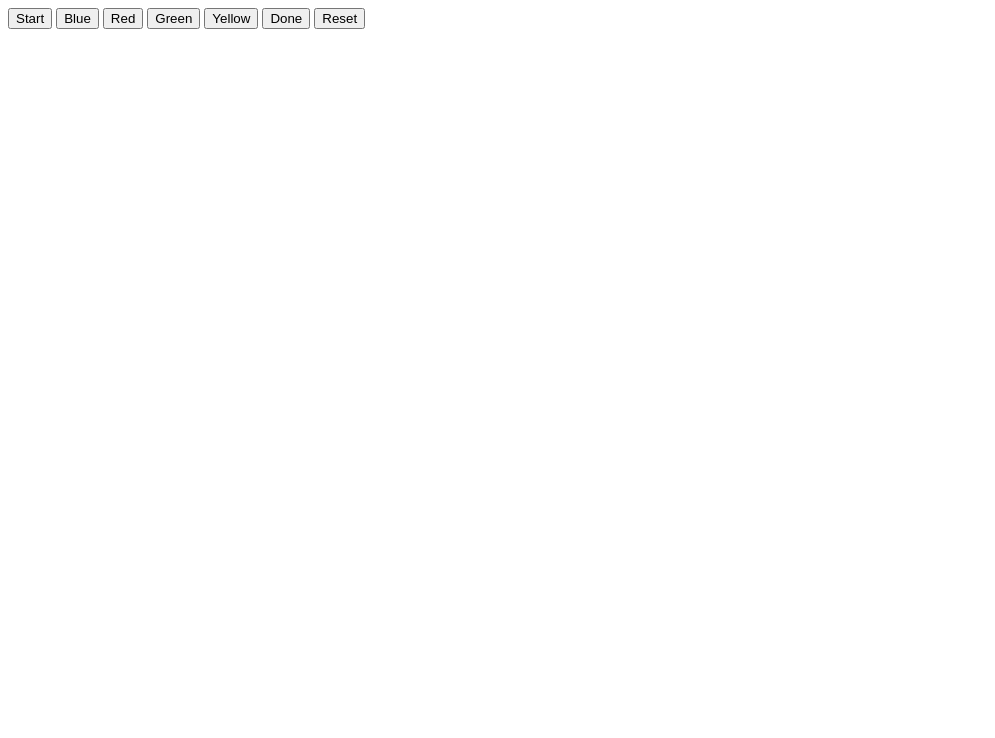
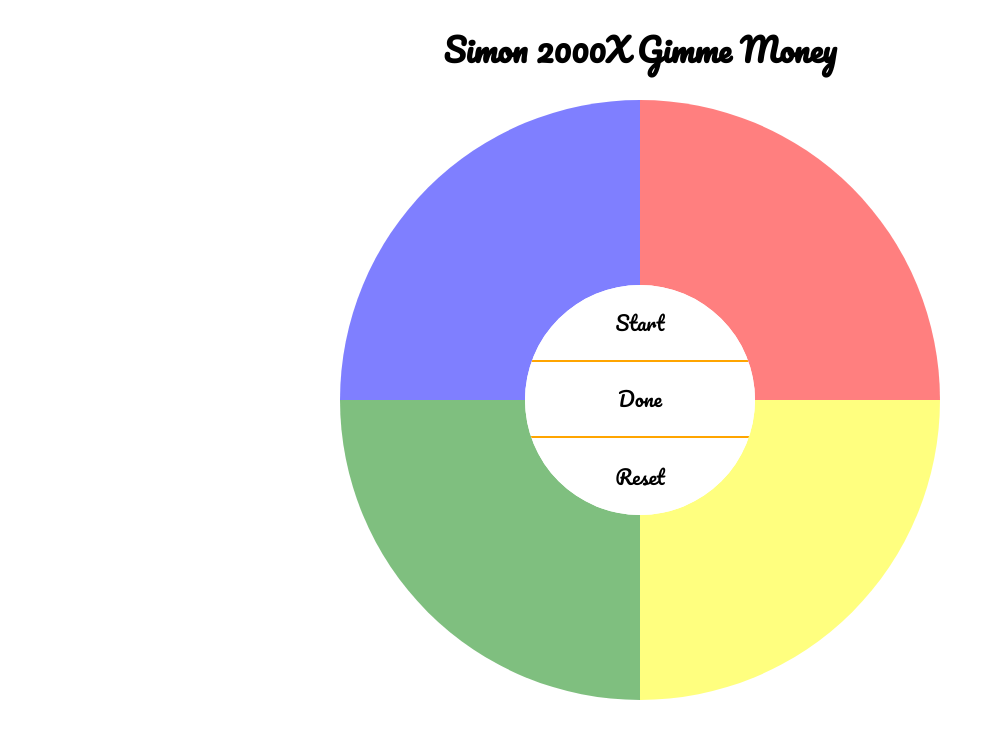
Before and after one commit to MogHirsch93/Simon-Game, a plain HTML site: page index.html in a window 1280 px wide. Shown: the whole page, without its empty margins (0-995 px from the left). Drawn offline with Linux system fonts and the light colour scheme.

Commit message:
Functional Styled Simon Game HTML CSS JS

```diff
--- /dev/null
+++ b/index.css
@@ -0,0 +1,100 @@
+*,:after,:before{
+  box-sizing: border-box;
+}
+
+body{
+  text-align: center;
+  font-family: 'Pacifico', cursive;
+}
+
+button{
+  min-height: 15px;
+  min-width: 50px;
+}
+.blue{
+  background-color: blue;
+}
+.red{
+  background-color: red;
+}
+.green{
+  background-color: green;
+}
+.yellow{
+  background-color: yellow;
+}
+.blue,
+.red,
+.yellow,
+.green{
+  opacity: 0.5;
+}
+.blue:active,
+.red:active,
+.yellow:active,
+.green:active{
+  opacity: 1;
+}
+.active{
+  opacity: 1;
+}
+
+
+.gameboard {
+  position: absolute;
+  display: flex;
+  flex-wrap: wrap;
+  height: 600px;
+  width: 600px;
+  border-radius: 50%;
+  overflow: hidden;
+  padding: 0;
+  transform: translate(-50%, -50%);
+  top: 50%;
+  left: 50%;
+
+  /*box-shadow: 10px 5px 10px orange;*/
+}
+
+.gameboard__button {
+  padding: 0;
+  margin: 0;
+  border: 0;
+  border-radius: 0;
+  width: 50%;
+  height: 50%;
+}
+
+.gameboard__controls{
+  position: absolute;
+  background-color: white;
+  height: 230px;
+  width: 230px;
+  transform: translate(-50%, -50%);
+  top: 50%;
+  left: 50%;
+  border-radius: 50%;
+  overflow: hidden;
+}
+
+.gameboard__control-button {
+  background-color: white;
+  border: 0;
+  border-bottom-style: solid;
+  border-bottom-color: orange;
+  border-bottom-width: 2px;
+  font-size: 1.25rem;
+  display: block;
+  width: 100%;
+  height: 33.333%;
+  font-family: 'Pacifico', cursive;
+}
+
+.gameboard__control-button:hover{
+  background-color: orange;
+  color: white;
+}
+
+.gameboard__control-button:last-child {
+  border: 0;
+}
--- a/index.html
+++ b/index.html
@@ -1,20 +1,33 @@
 <!DOCTYPE html>
 <html>
+
 <head>
+    <link href="https://fonts.googleapis.com/css?family=Pacifico|Rubik" rel="stylesheet">
   <meta charset="utf-8">
   <title> Simon Game </title>
+  <link rel="stylesheet" href="index.css" />
 </head>
+
 <body>
 
-   <button id='start' onclick='computerMove()'> Start </button>
-    <button id='blue' data-value='0' onclick='insert0()'> Blue </button>
-    <button id='red' data-value='1' onclick='insert1()'> Red </button>
-    <button id='green' data-value='2' onclick='insert2()'> Green </button>
-    <button id='yellow' data-value='3' onclick='insert3()'> Yellow </button>
-    <button id='done' onclick='done()'> Done </button>
-    <button id='reset' onclick='reset()'> Reset </button>
-    <!-- <button id='reset' onclick=> Reset </button> -->
+  <h1> Simon 2000X Gimme Money</h1>
+
+  <div class="gameboard">
+
+    <button id='blue' class='gameboard__button blue' data-value='0' onclick='blue()'></button>
+    <button id='red' class='gameboard__button red' data-value='1' onclick='red()'></button>
+    <button id='green' class='gameboard__button green' data-value='2' onclick='green()'></button>
+    <button id='yellow' class='gameboard__button yellow' data-value='3' onclick='yellow()'></button>
+
+    <div class='gameboard__controls'>
+      <button id='start' class='gameboard__control-button' onclick='computerMove()'> Start </button>
+      <button id='done' class='gameboard__control-button' onclick='done()'> Done </button>
+      <button id='reset' class='gameboard__control-button' onclick='reset()'> Reset </button>
+    </div>
+
+  </div>
 
   <script src='index.js'></script>
 </body>
+
 </html>
--- a/index.js
+++ b/index.js
@@ -1,55 +1,83 @@
-//ComputerMove
-var comp = [];
+const possibleMoves = ['blue', 'red', 'green', 'yellow']
+let computerMoves = []
+let userMoves = []
 
-//UserMove
-var user = [];
+const computerMove = () => {
+    const moveIndex = Math.round(Math.random() * 3)
+    computerMoves.push(possibleMoves[moveIndex])
 
-//Add a random whole number between 0 and 3 to the arr
-function computerMove() {
-  console.log(comp);
-    return comp.push(Math.round(Math.random() *3))
+    console.log('Computer move is:')
+    console.log(computerMoves)
+
+    for (let i = 0; i < computerMoves.length; i++) {
+        setTimeout(() => {
+            if (i > 0) {
+                deactivate(computerMoves[i - 1])
+            }
+
+            setTimeout(() => {
+                activate(computerMoves[i])
+            }, 250)
+
+            if( i === computerMoves.length -1 ){
+                setTimeout(() => {
+                    deactivate(computerMoves[i])
+                }, 1000)
+            }
+        }, 1000 * i)
+    }
 }
 
-function insert0() {
-   console.log(user);
-    return user.push(0);
-}
-function insert1() {
-console.log(user);
-    return user.push(1);
-}
-function insert2() {
-   console.log(user);
-    return user.push(2);
-}
-function insert3() {
- console.log(user);
-    return user.push(3);
+const blue = () => {
+    userMoves.push('blue')
 }
 
-//Comparing the 2 arrays. If they aren't the same then no more actions needed.
-//So leave loop and return false.
-function compareMoves(){
-    if(comp.length !== user.length){
-      return false;
+const red = () => {
+    userMoves.push('red')
+}
+
+const green = () => {
+    userMoves.push('green')
+}
+
+const yellow = () => {
+    userMoves.push('yellow')
+}
+
+const compareMoves = () => {
+    if (computerMoves.length !== userMoves.length) {
+        return false
     }
-    for (var i=0; i<comp.length; i++) {
-        if (comp[i] !== user[i]) {
-            console.log('nah mate');
-            return false;
+    for (var i = 0; i < computerMoves.length; i++) {
+        if (computerMoves[i] !== userMoves[i]) {
+            return false
         }
     }
-    return true;
+    return true
 }
 
-function done(){
-  while(compareMoves()){
-    computerMove();
-    user=[];
-  }
+const done = () => {
+    console.log('User move is:')
+    console.log(userMoves)
+
+    if (!compareMoves()) {
+        alert('Unlucky punk! Try again')
+    }
+    else {
+        computerMove()
+        userMoves = []
+    }
 }
 
-function reset(){
-  comp=[];
-  user=[];
+const reset = () => {
+    computerMoves = []
+    userMoves = []
 }
+
+activate = (id) => {
+    document.getElementById(id).classList.add('active')
+}
+
+deactivate = (id) => {
+    document.getElementById(id).classList.remove('active')
+}
```
Lines whose indentation alone changed are shown as unchanged.
